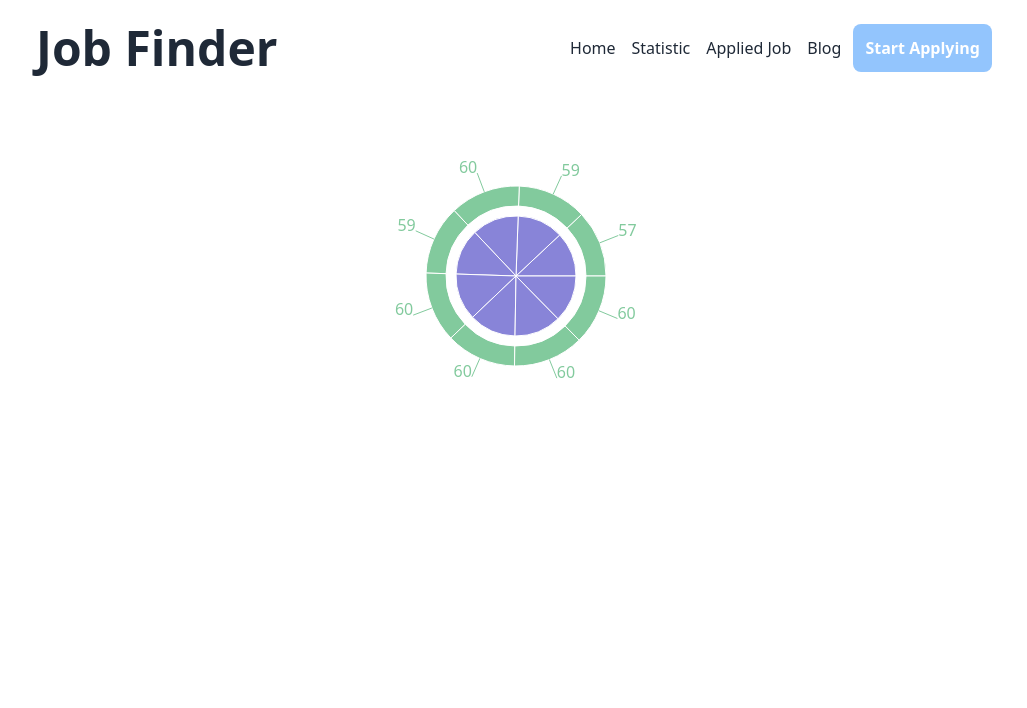
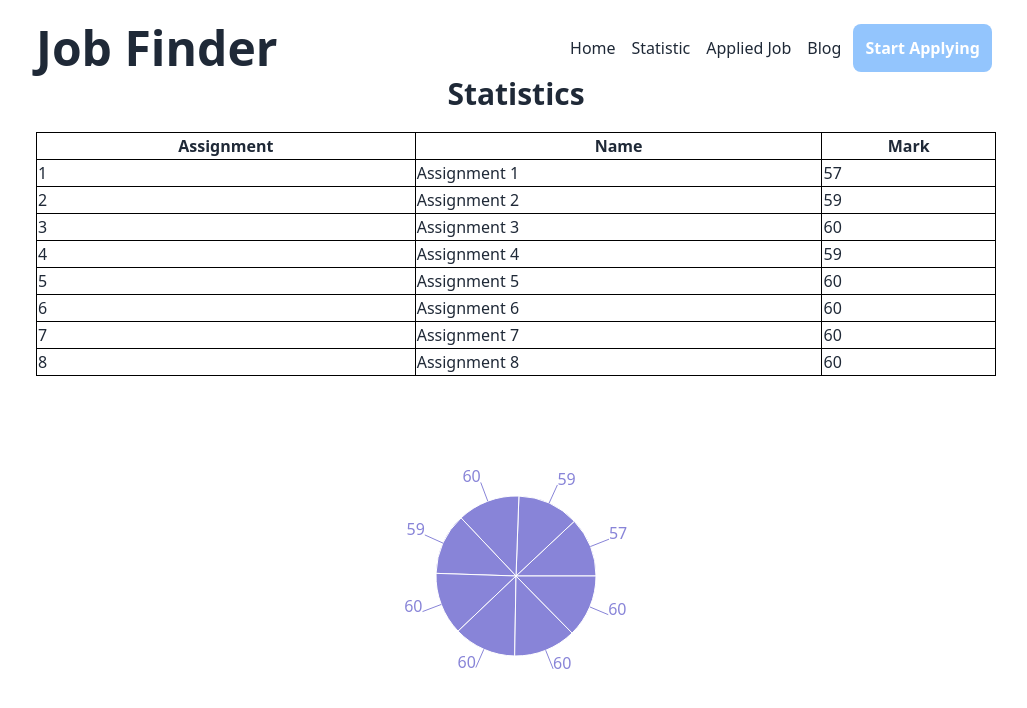
Before and after one commit to fahimshariar28/job-finder, a React (Vite) app: page /statistic in a window 1280 px wide. Shown: the top 708 px of the page, without its empty margins (124-1151 px from the left). Built offline with nearby package versions, Linux system fonts and the light colour scheme.

Commit message:
Some problem fixed

```diff
--- a/src/components/Applied-job/AppliedJob.jsx
+++ b/src/components/Applied-job/AppliedJob.jsx
@@ -3,10 +3,27 @@ import SingleAppliedJob from "../SingleAppliedJob/SingleAppliedJob";
 
 const AppliedJob = () => {
   const appliedJob = JSON.parse(localStorage.getItem("appliedJob")) || [];
-
+  const filter = () => {
+    const x = document.getElementById("filterSelect").value;
+    if (x === "partTime") {
+      const filteredJob = appliedJob.filter(
+        (e) => e.fulltime_or_parttime == "Part-Time"
+      );
+      return filteredJob;
+    } else if (x === "fullTime") {
+      const filteredJob = appliedJob.filter(
+        (e) => e.fulltime_or_parttime == "Full-Time"
+      );
+      return filteredJob;
+    }
+  };
   return (
     <div className="w-9/12 mx-auto mt-5">
       <h2 className="text-3xl font-bold text-center">Applied Job</h2>
+      <select id="filterSelect" onChange={filter()}>
+        <option value="partTime">Filter by Part-Time Job</option>
+        <option value="fullTime">Filter by Full-Time Job</option>
+      </select>
       {appliedJob.map((job) => (
         <SingleAppliedJob key={job.id} job={job}></SingleAppliedJob>
       ))}
--- a/src/components/Header/Header.jsx
+++ b/src/components/Header/Header.jsx
@@ -22,7 +22,7 @@ const Header = () => {
       <div
         className={`bg-slate-500 md:bg-white p-1 md:flex justify-between gap-3 items-center absolute md:static duration-1000 rounded-md ${
           open ? "top-18 right-6" : "-top-56 right-6"
-        }`}
+        } z-10`}
       >
         <div className="flex flex-col md:flex-row gap-4">
           <Link to="/">Home</Link>
--- a/src/components/Statistic/Statistic.jsx
+++ b/src/components/Statistic/Statistic.jsx
@@ -14,29 +14,44 @@ const Statistics = () => {
   ];
 
   return (
-    <div className="flex items-center justify-center h-auto">
-      <PieChart width={500} height={400}>
+    <div className="w-9/12 mx-auto">
+      <h2 className="text-3xl font-bold text-center">Statistics</h2>
+      {/* Make a Table With the assignment marks */}
+      <table className="w-full mt-5">
+        <thead>
+          <tr>
+            <th className="border border-black">Assignment</th>
+            <th className="border border-black">Name</th>
+            <th className="border border-black">Mark</th>
+          </tr>
+        </thead>
+        <tbody>
+          {Assignment.map((e) => (
+            <tr key={e.assignment}>
+              <td className="border border-black">{e.assignment}</td>
+              <td className="border border-black">{e.name}</td>
+              <td className="border border-black">{e.mark}</td>
+            </tr>
+          ))}
+        </tbody>
+      </table>
+      {/* Make a Pie Chart With the assignment marks */}
+      <div className="flex justify-center">
+        <PieChart width={300} height={400}>
           <Pie
             data={Assignment}
             dataKey="mark"
+            nameKey="name"
             cx="50%"
             cy="50%"
-          outerRadius={60}
+            outerRadius={80}
             fill="#8884d8"
-        />
-        <Pie
-          data={Assignment}
-          dataKey="mark"
-          cx="50%"
-          cy="50%"
-          innerRadius={70}
-          outerRadius={90}
-          fill="#82ca9d"
             label
           />
           <Tooltip />
         </PieChart>
       </div>
+    </div>
   );
 };
 
```
Lines whose indentation alone changed are shown as unchanged.
